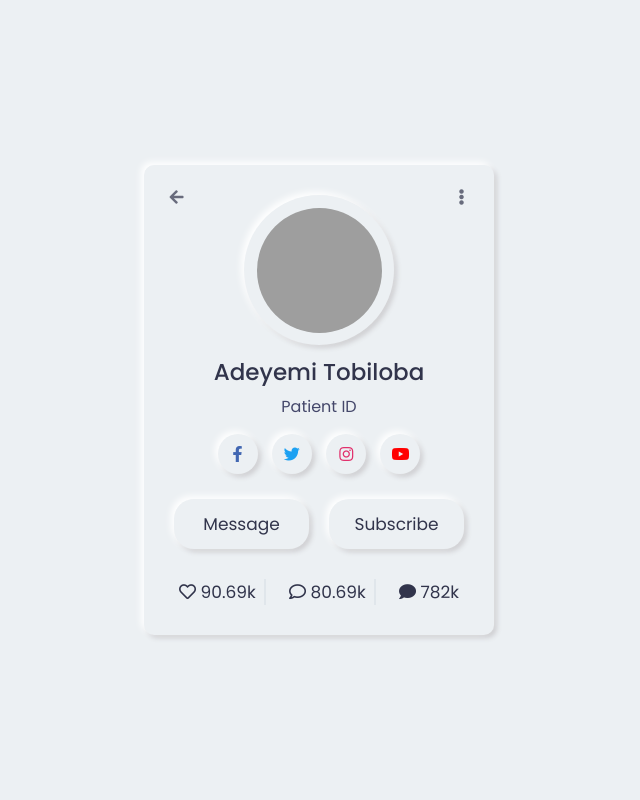
After one commit to AlphaCodz/Panel, a Django app: page /app/card/ in a window 1280 px wide. The commit adds this page. Shown: the whole page, without its empty margins (321-961 px from the left). Run offline with Django 4.2, Linux system fonts and the light colour scheme; grey boxes are pictures that could not be loaded.

Commit message:
PreClass

```diff
--- /dev/null
+++ b/Medadmin/app/static/new/style.css
@@ -0,0 +1,199 @@
+@import url("https://fonts.googleapis.com/css2?family=Poppins:wght@200;300;400;500;600;700&display=swap");
+* {
+  margin: 0;
+  padding: 0;
+  box-sizing: border-box;
+  font-family: "Poppins", sans-serif;
+}
+body {
+  display: flex;
+  align-items: center;
+  justify-content: center;
+  min-height: 100vh;
+  background: #ecf0f3;
+}
+.wrapper,
+.wrapper .img-area,
+.social-icons a,
+.buttons button {
+  background: #ecf0f3;
+  box-shadow: -3px -3px 7px #ffffff, 3px 3px 5px #ceced1;
+}
+.wrapper {
+  position: relative;
+  width: 350px;
+  padding: 30px;
+  border-radius: 10px;
+  display: flex;
+  align-items: center;
+  justify-content: center;
+  flex-direction: column;
+}
+.wrapper .icon {
+  font-size: 17px;
+  color: #31344b;
+  position: absolute;
+  cursor: pointer;
+  opacity: 0.7;
+  top: 15px;
+  height: 35px;
+  width: 35px;
+  text-align: center;
+  line-height: 35px;
+  border-radius: 50%;
+  font-size: 16px;
+}
+.wrapper .icon i {
+  position: relative;
+  z-index: 9;
+}
+.wrapper .icon.arrow {
+  left: 15px;
+}
+.wrapper .icon.dots {
+  right: 15px;
+}
+.wrapper .img-area {
+  height: 150px;
+  width: 150px;
+  border-radius: 50%;
+  display: flex;
+  align-items: center;
+  justify-content: center;
+}
+.img-area .inner-area {
+  height: calc(100% - 25px);
+  width: calc(100% - 25px);
+  border-radius: 50%;
+}
+.inner-area img {
+  height: 100%;
+  width: 100%;
+  border-radius: 50%;
+  object-fit: cover;
+}
+.wrapper .name {
+  font-size: 23px;
+  font-weight: 500;
+  color: #31344b;
+  margin: 10px 0 5px 0;
+}
+.wrapper .about {
+  color: #44476a;
+  font-weight: 400;
+  font-size: 16px;
+}
+.wrapper .social-icons {
+  margin: 15px 0 25px 0;
+}
+.social-icons a {
+  position: relative;
+  height: 40px;
+  width: 40px;
+  margin: 0 5px;
+  display: inline-flex;
+  text-decoration: none;
+  border-radius: 50%;
+}
+.social-icons a:hover::before,
+.wrapper .icon:hover::before,
+.buttons button:hover:before {
+  content: "";
+  position: absolute;
+  top: 0;
+  left: 0;
+  bottom: 0;
+  right: 0;
+  border-radius: 50%;
+  background: #ecf0f3;
+  box-shadow: inset -3px -3px 7px #ffffff, inset 3px 3px 5px #ceced1;
+}
+.buttons button:hover:before {
+  z-index: -1;
+  border-radius: 20px;
+}
+
+.social-icons a i {
+  position: relative;
+  z-index: 3;
+  text-align: center;
+  width: 100%;
+  height: 100%;
+  line-height: 40px;
+}
+.social-icons a.fb i {
+  color: #4267b2;
+}
+.social-icons a.twitter i {
+  color: #1da1f2;
+}
+.social-icons a.insta i {
+  color: #e1306c;
+}
+.social-icons a.yt i {
+  color: #ff0000;
+}
+.wrapper .buttons {
+  display: flex;
+  width: 100%;
+  justify-content: space-between;
+}
+.buttons button {
+  position: relative;
+  width: 100%;
+  border: none;
+  outline: none;
+  padding: 12px 0;
+  color: #31344b;
+  font-size: 17px;
+  font-weight: 400;
+  border-radius: 20px;
+  cursor: pointer;
+  z-index: 4;
+}
+
+.buttons button:first-child {
+  margin-right: 10px;
+}
+.buttons button:last-child {
+  margin-left: 10px;
+}
+.wrapper .social-share {
+  display: flex;
+  width: 100%;
+  margin-top: 30px;
+  padding: 0 5px;
+  justify-content: space-between;
+}
+.social-share .row {
+  color: #31344b;
+  font-size: 17px;
+  cursor: pointer;
+  position: relative;
+}
+.social-share .row::before {
+  position: absolute;
+  content: "";
+  height: 100%;
+  width: 2px;
+  background: #e0e6eb;
+  margin-left: -25px;
+}
+.row:first-child::before {
+  background: none;
+}
+.social-share .row i.icon-2 {
+  position: absolute;
+  left: 0;
+  top: 50%;
+  color: #31344b;
+  transform: translateY(-50%);
+  opacity: 0;
+  pointer-events: none;
+  transition: all 0.3s ease;
+}
+.row:nth-child(1):hover i.fa-heart,
+.row:nth-child(2):hover i.fa-comment {
+  opacity: 1;
+  pointer-events: auto;
+}
--- a/Medadmin/app/templates/basic_files/diag_form.html
+++ b/Medadmin/app/templates/basic_files/diag_form.html
@@ -85,7 +85,7 @@
         <!-- [ Main Content ] end -->
 
         <!-- Patient Record Form -->
-        {% include "sections/diag.html" %}
+        {% include "sections/hospital_card.html" %}
 
     </div>
 </section>
--- /dev/null
+++ b/Medadmin/app/templates/sections/id_card.html
@@ -0,0 +1,56 @@
+{% load static %}
+<!DOCTYPE html>
+<html lang="en">
+  <head>
+    <meta charset="UTF-8" />
+    <meta name="viewport" content="width=device-width, initial-scale=1.0" />
+    <meta http-equiv="X-UA-Compatible" content="ie=edge" />
+    <link rel="stylesheet" href="{% static 'new/style.css' %}" />
+    <link
+      rel="stylesheet"
+      href="https://cdnjs.cloudflare.com/ajax/libs/font-awesome/5.15.3/css/all.min.css"
+    />
+    <title>Profile</title>
+  </head>
+  <body>
+    <div class="wrapper">
+      <div class="img-area">
+        <div class="inner-area">
+          <img
+            src="https://static.zerochan.net/YoRHa.Type.A.No.2.full.2143048.jpg"
+          />
+        </div>
+      </div>
+      <div class="icon arrow"><i class="fas fa-arrow-left"></i></div>
+      <div class="icon dots"><i class="fas fa-ellipsis-v"></i></div>
+      <div class="name">Adeyemi Tobiloba</div>
+      <div class="about">Patient ID</div>
+      <div class="social-icons">
+        <a href="#" class="fb"><i class="fab fa-facebook-f"></i></a>
+        <a href="#" class="twitter"><i class="fab fa-twitter"></i></a>
+        <a href="#" class="insta"><i class="fab fa-instagram"></i></a>
+        <a href="#" class="yt"><i class="fab fa-youtube"></i></a>
+      </div>
+      <div class="buttons">
+        <button>Message</button>
+        <button>Subscribe</button>
+      </div>
+      <div class="social-share">
+        <div class="row">
+          <i class="far fa-heart"></i>
+          <i class="icon-2 fas fa-heart"></i>
+          <span>90.69k</span>
+        </div>
+        <div class="row">
+          <i class="far fa-comment"></i>
+          <i class="icon-2 fas fa-comment"></i>
+          <span>80.69k</span>
+        </div>
+        <div class="row">
+          <i class="fas fa-comment"></i>
+          <span>782k</span>
+        </div>
+      </div>
+    </div>
+  </body>
+</html>
--- a/Medadmin/app/urls.py
+++ b/Medadmin/app/urls.py
@@ -8,5 +8,6 @@ urlpatterns = [
     path("", views.index, name="index"),
     path("signin/", views.signin, name="signin"),
     path("signup/", views.signup, name="signup"),
-    path("diagnosis/", Forms.diagnosis_form, name="diagnosis_form")
+    path("diagnosis/", Forms.diagnosis_form, name="diagnosis_form"),
+    path("card/", views.HospitalCardGenerator, name="card")
 ]
--- a/Medadmin/app/views.py
+++ b/Medadmin/app/views.py
@@ -152,3 +152,7 @@ def signin(request):
 class Forms:
     def diagnosis_form(request):
         return render(request, "basic_files/diag_form.html")
+
+
+def HospitalCardGenerator(request):
+    return render(request, "sections/id_card.html")
```
Also changed, not shown: Medadmin/app/templates/sections/diag.html (deleted, +0 -75 lines), Medadmin/app/templates/sections/hospital_card.html (added, +67 -0 lines).
